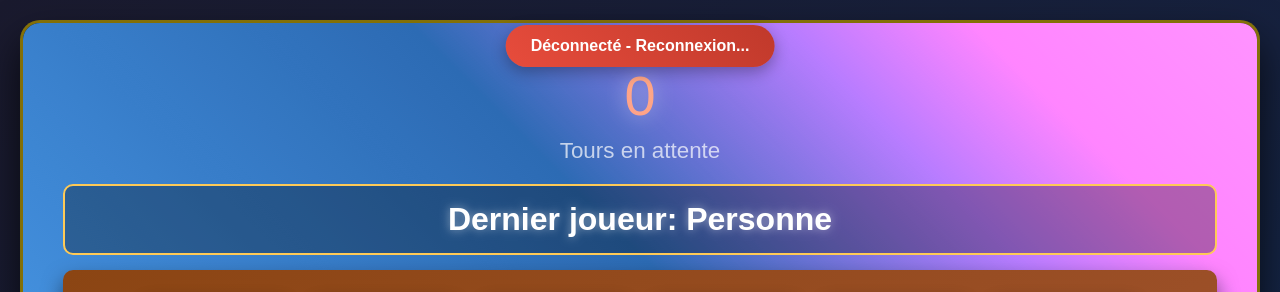
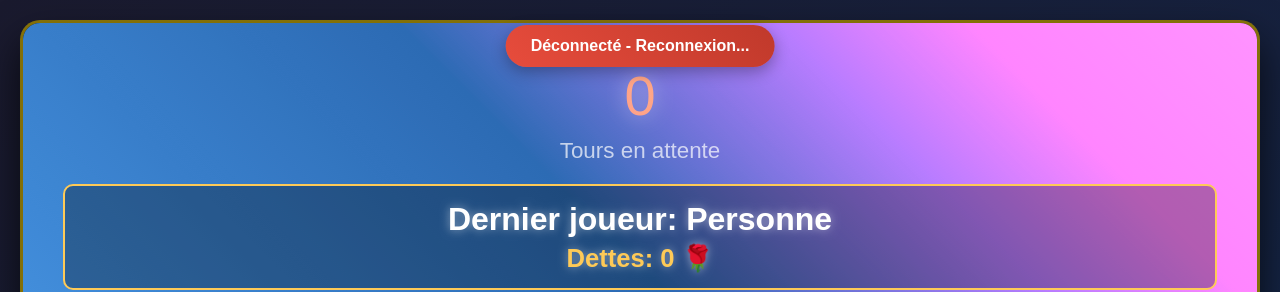
Before and after one commit to djoker99999/spinconnect-.github.io, a plain HTML site: page index.html in a window 1280 px wide. Shown: the top 292 px of the page. Drawn offline with Linux system fonts and the light colour scheme.

Commit message:
Update index.html

```diff
--- a/index.html
+++ b/index.html
@@ -3282,15 +3282,20 @@
       }
 
       updateLastUserDisplay() {
-        this.elements.lastUserDisplay.innerHTML = `Dernier joueur: ${this.state.lastUsername}`;
-
-        const userDebts = this.state.debts.filter(debt => debt.username === this.state.lastUsername);
+        // Calculer le total des roses que l'utilisateur doit
         let totalDebtRoses = 0;
-        userDebts.forEach(debt => {
-          totalDebtRoses += debt.totalRoses || 0;
-        });
-
-        this.elements.lastUserDebtInfo.textContent = `Dettes: ${totalDebtRoses} 🌹`;
+        this.state.debts.forEach(debt => {
+          if (debt.username === this.state.lastUsername) {
+            totalDebtRoses += debt.totalRoses || 0;
+          }
+        });
+
+        this.elements.lastUserDisplay.innerHTML = `
+          Dernier joueur: ${this.state.lastUsername}
+          <div id="lastUserDebtInfo" style="font-size: 0.8em; margin-top: 5px; color: var(--primary-color);">
+            Dettes: ${totalDebtRoses} 🌹
+          </div>
+        `;
       }
 
       updateCurrentTurnsPanel() {
```
